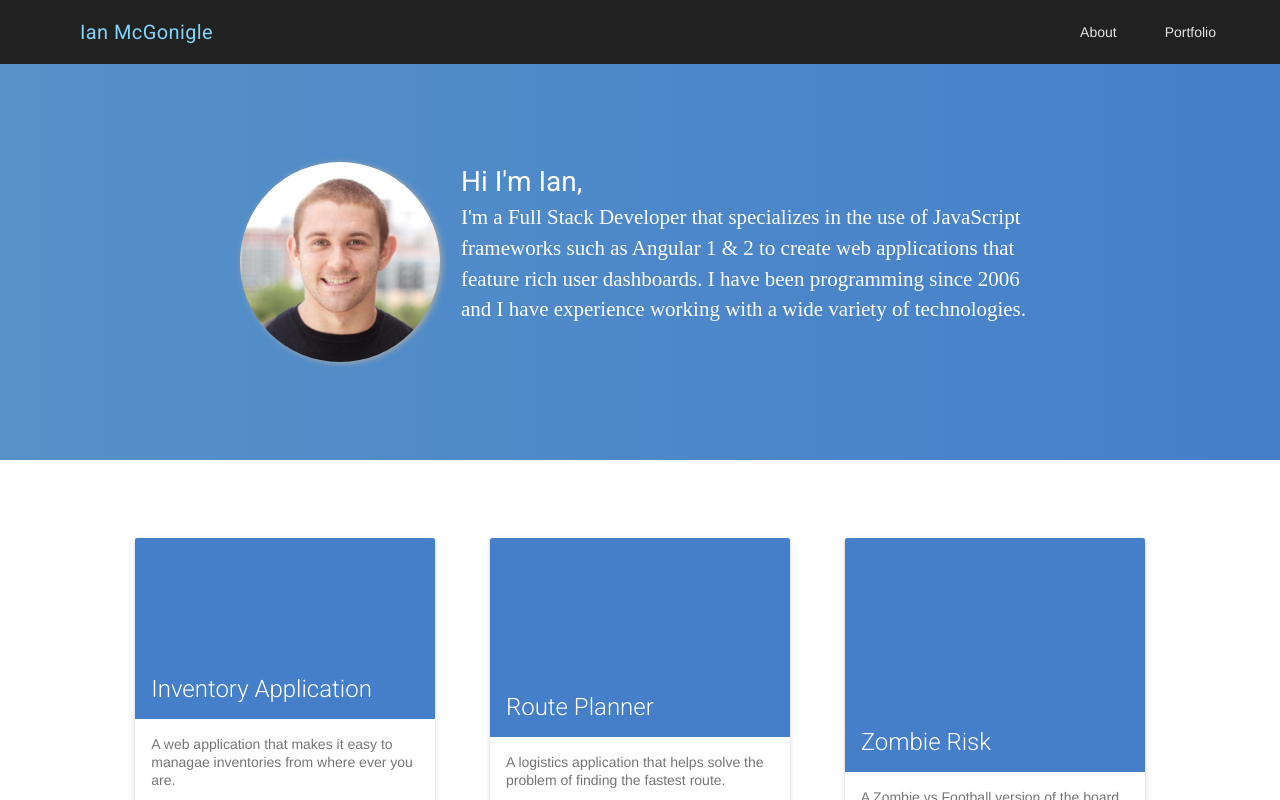
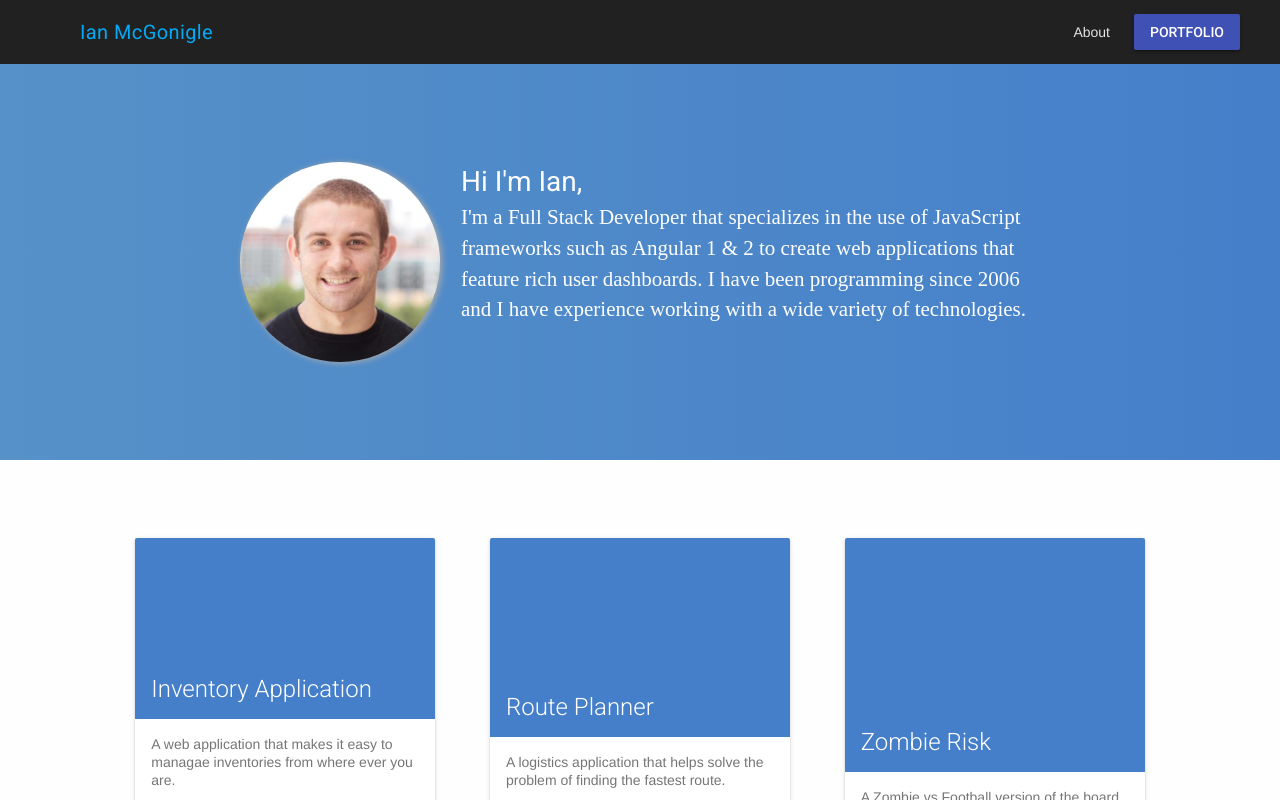
Before and after one commit to imcgonigle/Angular-Portfolio, an Angular app: page / in a window 1280 px wide. Built offline with nearby package versions, Linux system fonts and the light colour scheme.

Commit message:
Change the color and posisiton of the header

```diff
--- a/src/app/core/header/header.component.html
+++ b/src/app/core/header/header.component.html
@@ -1,11 +1,8 @@
-<div class="mdl-layout__header-row mdl-color--grey-900 mdl-color-text--light-blue-200">
-    <!-- Title -->
+<div class="mdl-layout__header-row mdl-color--grey-900 mdl-color-text--light-blue-500">
     <span class="mdl-layout-title">{{ title }}</span>
-    <!-- Add spacer, to align navigation to the right -->
     <div class="mdl-layout-spacer"></div>
-    <!-- Navigation. We hide it in small screens. -->
-    <nav class="mdl-navigation mdl-layout--large-screen-only">
+    <nav class="mdl-navigation">
         <a class="mdl-navigation__link" href="#about">About</a>
-        <a class="mdl-navigation__link" href="#portfolio">Portfolio</a>
+        <a class="mdl-button mdl-js-button mdl-button--raised mdl-button--colored" href="#portfolio">Portfolio</a>
     </nav>
 </div>
```
